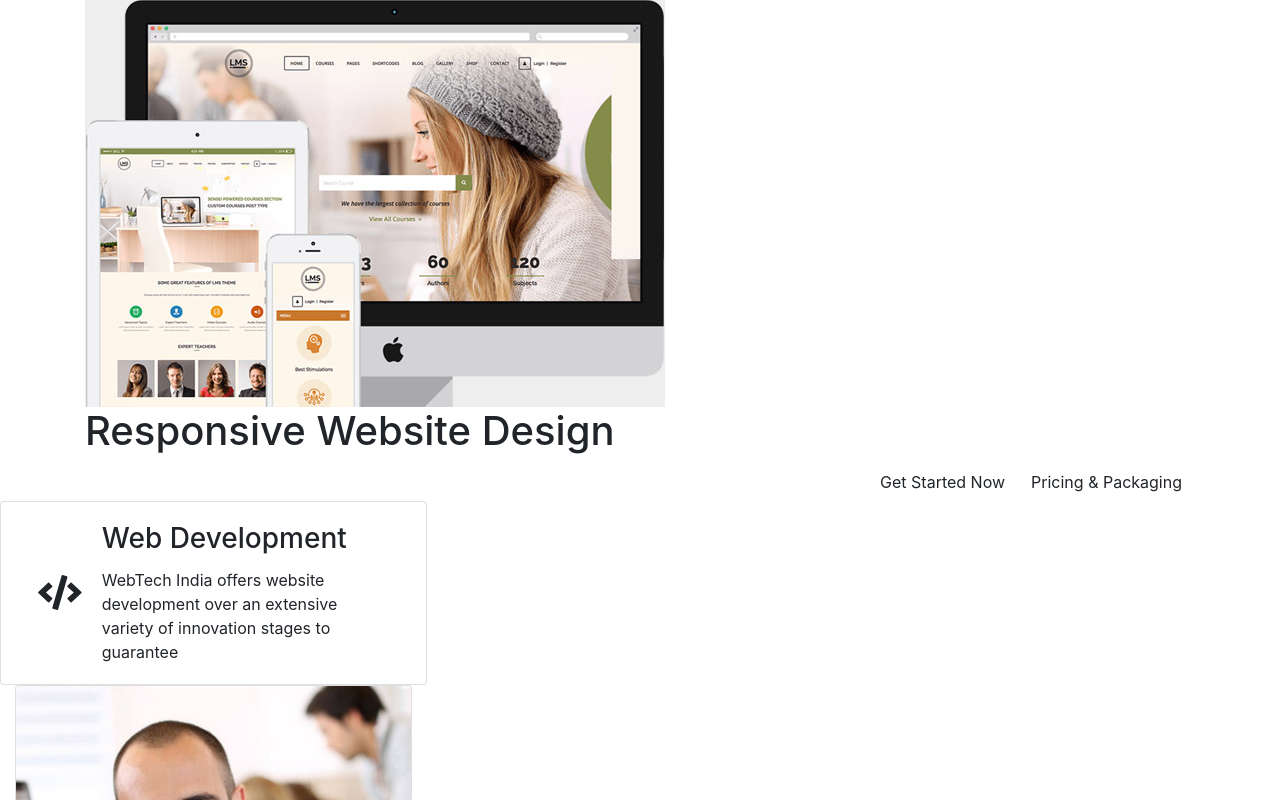
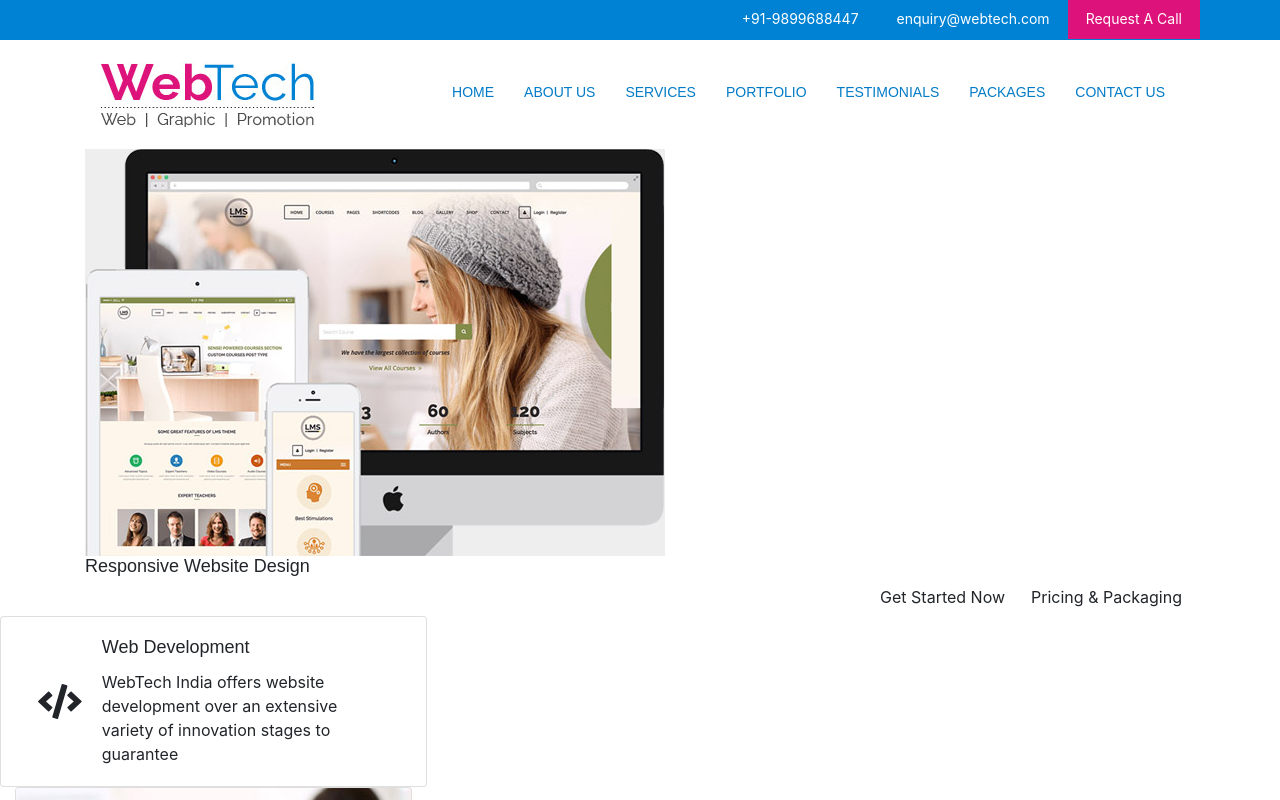
Before and after one commit to arif2703/webtech, a React (Create React App) app in the folder webtech/: page / in a window 1280 px wide. Shown: the top 800 px of the page. Built offline with nearby package versions, Linux system fonts and the light colour scheme.

Commit message:
header component

```diff
--- a/webtech/src/App.css
+++ b/webtech/src/App.css
@@ -1,3 +1,7 @@
+* {list-style: none; }
+h1, h2 ,h3, h4, h5, h6 {margin: 0; padding: 0;}
+h1, h2, h3 {font-family: 'Raleway', sans-serif; font-size: 18px;}
+p, ul, li, span{margin: 0px; padding:0px; }
 
 .bannerFix{
     flex-direction: row-reverse; display: flex;
@@ -8,3 +12,100 @@
   align-items: center;
   font-size: 35px;
 }
+
+
+
+/* Top header */
+.logos{text-align: left;}
+
+.headTop {
+    width: auto;
+    background-color:#0082d4;
+    font-size: 14px;
+}
+.headTop ul {
+   text-align: right;
+    font-size: 14px;
+    margin: -5px;
+}
+.headTop li {
+    color: #fff;
+    display: inline-block;
+}
+.headTop li a {
+    color: #fff;
+    text-decoration: none;
+    padding:10px 18px;
+    display: block;
+}
+.headTop li a:hover {
+    color: rgba(255, 255, 255, 0.829);
+}
+.headTop li:last-child {
+    color: #fff;
+    background-color: #dd137b;
+}
+.headTop li:last-child:hover {
+    background-color: #030000;
+}
+.headTop i {
+    padding-right: 2px;
+    font-size: 20px;
+    vertical-align: middle;
+}
+
+
+/* top header end */
+
+
+/* Logo/Nav css start */
+header {
+  width: 100%;
+  padding: 22px 0;
+  margin: 0 auto !important;
+}
+header ul {
+  margin: 20px 0;
+  font-family: 'Raleway', sans-serif;
+  font-size: 14px;
+  text-transform: uppercase;
+  float: right;
+}
+header li {
+  float: left;
+}
+header li a {
+  padding: 0 15px;
+  color: #027bc7;
+}
+header li a:hover {
+  color: #df0475;
+}
+/* Logo/Nav css end */
+
+
+
+/* Logo/Nav css start */
+header {
+  width: 100%;
+  padding: 22px 0;
+  margin: 0 auto !important;
+}
+header ul {
+  margin: 20px 0;
+  font-family: 'Raleway', sans-serif;
+  font-size: 14px;
+  text-transform: uppercase;
+  float: right;
+}
+header li {
+  float: left;
+}
+header li a {
+  padding: 0 15px;
+  color: #027bc7;
+}
+header li a:hover {
+  color: #df0475;
+}
+/* Logo/Nav css end */
--- a/webtech/src/App.js
+++ b/webtech/src/App.js
@@ -5,10 +5,14 @@ import './App.css';
 import Banner from './components/banner'
 import Footer from './layout/footer'
 import TeamComponent from './components/teamComponent'
+import Header from './layout/header.layout'
 
 function App() {
   return (
     <div>
+
+      <Header/>
+
       <Banner
         image={`${process.env.PUBLIC_URL}/images/pic-desktop.jpg`}
         bannerTitle="Responsive"
--- /dev/null
+++ b/webtech/src/components/logo.component.js
@@ -0,0 +1,13 @@
+import React from 'react'
+
+const Logo = ({logo}) =>{
+  return(
+    <div className="col-lg-3 col-md-12 logos">
+          <img src={logo} alt="WebTech Logo"/>
+    </div>
+  )
+}
+
+export default Logo;
+
+//imgUrl={`${process.env.PUBLIC_URL}/images/client1.jpg`}
--- /dev/null
+++ b/webtech/src/components/navigation.component.js
@@ -0,0 +1,33 @@
+import React from "react";
+
+const Navigation = () => {
+  return (
+    <div className="col-lg-9 col-md-12">
+      <ul>
+        <li>
+          <a href="index.html">Home</a>
+        </li>
+        <li>
+          <a href="about.html">About Us</a>
+        </li>
+        <li>
+          <a href="service.html">Services</a>
+        </li>
+        <li>
+          <a href="portfolio.html">Portfolio</a>
+        </li>
+        <li>
+          <a href="testimonials.html">Testimonials</a>
+        </li>
+        <li>
+          <a href="packages.html">Packages</a>
+        </li>
+        <li>
+          <a href="contact.html">Contact us</a>
+        </li>
+      </ul>
+    </div>
+  );
+};
+
+export default Navigation;
--- /dev/null
+++ b/webtech/src/components/top.header.component.js
@@ -0,0 +1,33 @@
+import React from "react";
+
+const TopHeader = ({ mobileNo, mail, call }) => {
+  return (
+    <div className="headTop">
+      <div className="container">
+        <div className="row">
+          <div className="col-md-12 align-middle">
+            <ul>
+              <li>
+                <a href={`tel: ${mobileNo}`}>
+                  <i className="fa fa-phone" aria-hidden="true"></i>
+                  +91-{mobileNo}
+                </a>
+              </li>
+              <li>
+                <a href={`mailto: ${mail}`}>
+                  <i className="fa fa-envelope" aria-hidden="true"></i>
+                  {mail}
+                </a>
+              </li>
+              <li>
+                <a href="#">{call}</a>
+              </li>
+            </ul>
+          </div>
+        </div>
+      </div>
+    </div>
+  );
+};
+
+export default TopHeader;
--- /dev/null
+++ b/webtech/src/layout/header.layout.js
@@ -0,0 +1,25 @@
+import React from 'react'
+import TopHeader from '../components/top.header.component'
+import Navigation from '../components/navigation.component'
+import Logo from '../components/logo.component'
+const Header = () =>{
+  return(
+    <>
+      <TopHeader
+        mobileNo="9899688447"
+        mail="enquiry@webtech.com"
+        call="Request A Call"
+      />
+      <div className="container">
+        <header className="row">
+          <Logo
+            logo={`${process.env.PUBLIC_URL}/images/logo.jpg`}
+          />
+          <Navigation/>
+        </header>
+      </div>
+    </>
+  )
+}
+
+export default Header;
```
Also changed, not shown: webtech/public/images/logo.jpg (added).
